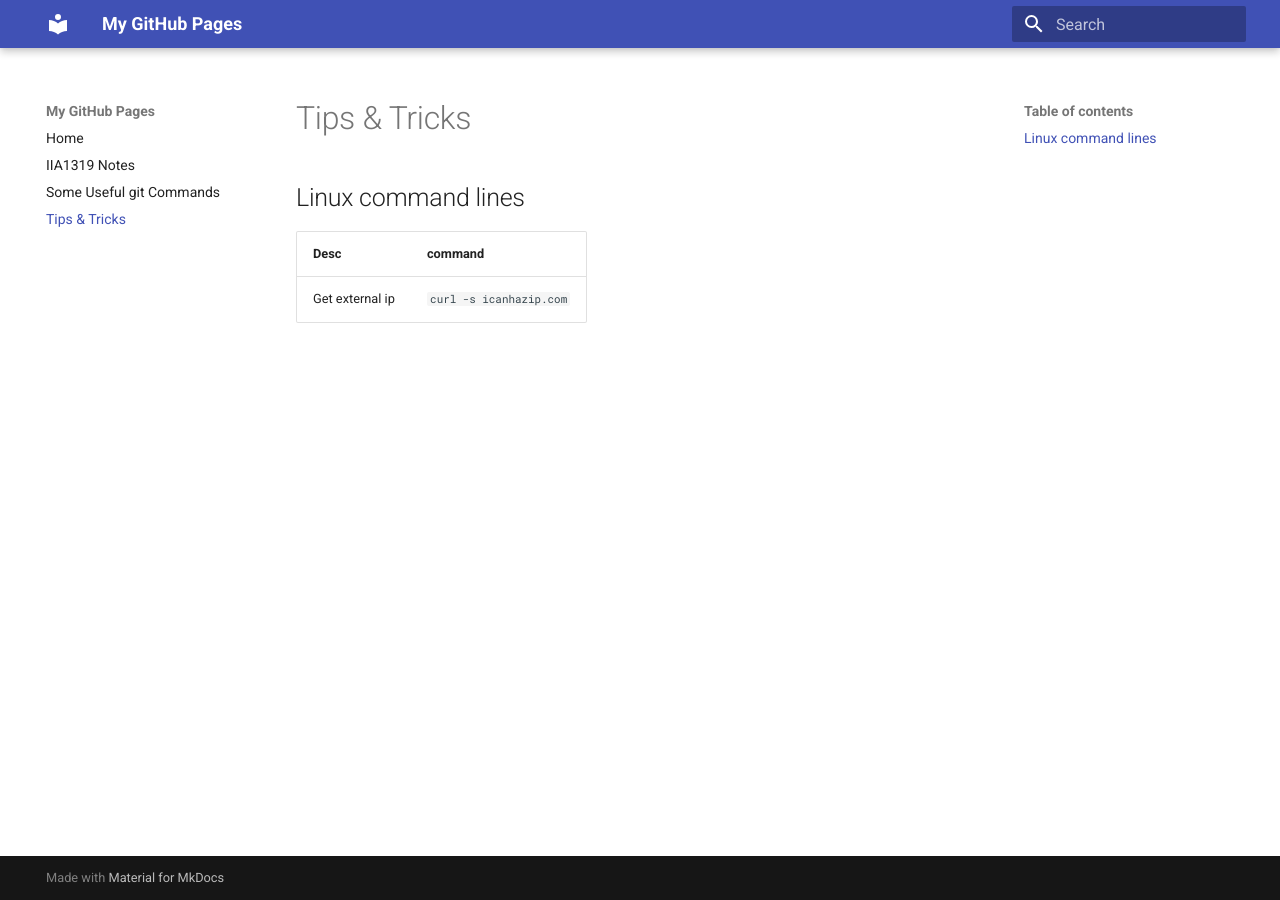
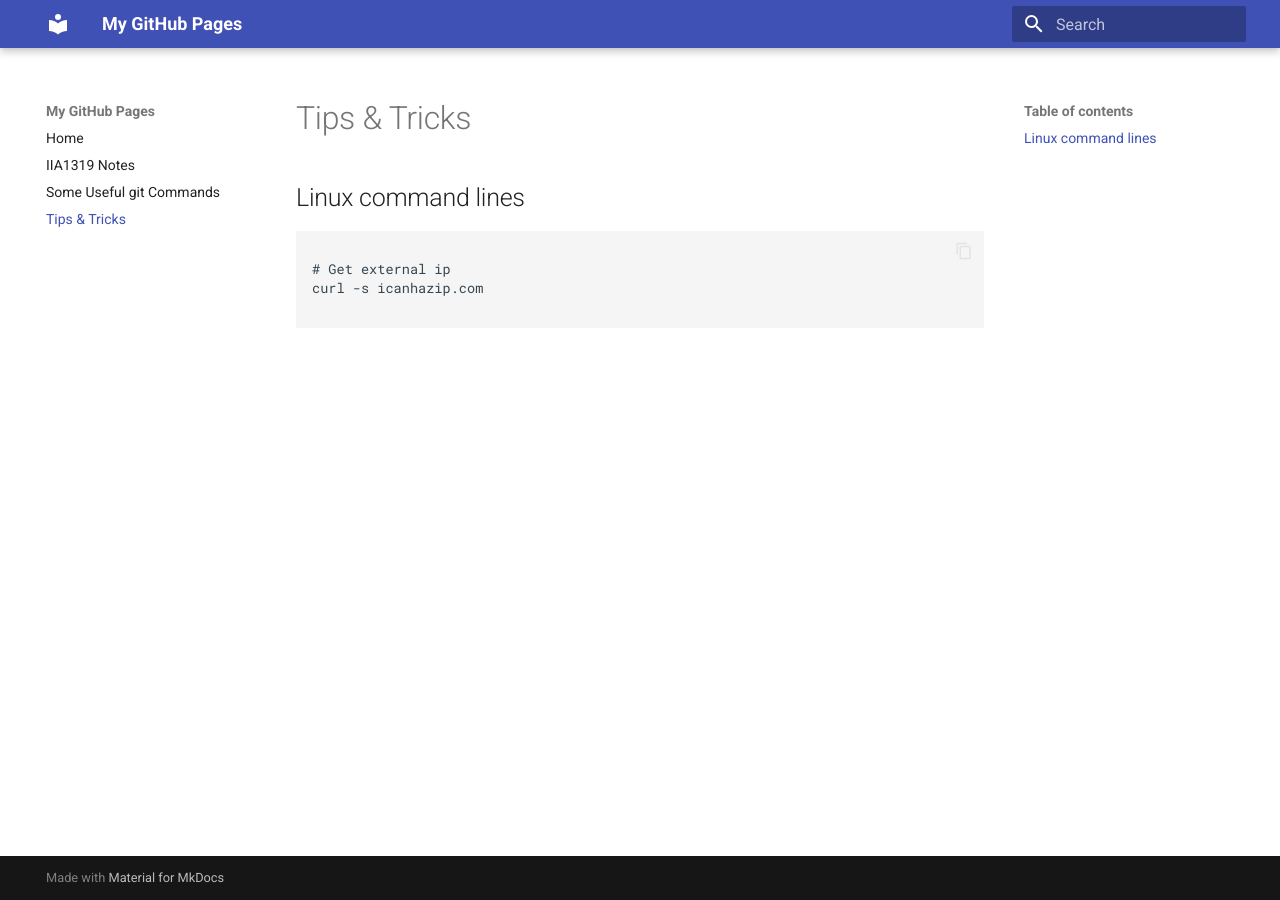
Before and after one commit to rosseboe/rosseboe.github.io, an MkDocs documentation site: the page built from docs/tips.md, in a window 1280 px wide. Built offline with MkDocs 1.6.1 and Material for MkDocs 9.7.7, drawn with Linux system fonts in a browser that asks for light colours.

Commit message:
Update tips.md

````diff
--- a/docs/tips.md
+++ b/docs/tips.md
@@ -2,6 +2,9 @@
 
 ## Linux command lines
 
-| Desc              |   command                  |
-|---------------|----------------------|
-|Get external ip|`curl -s icanhazip.com`|
+```bash
+
+# Get external ip
+curl -s icanhazip.com
+
+```
````
